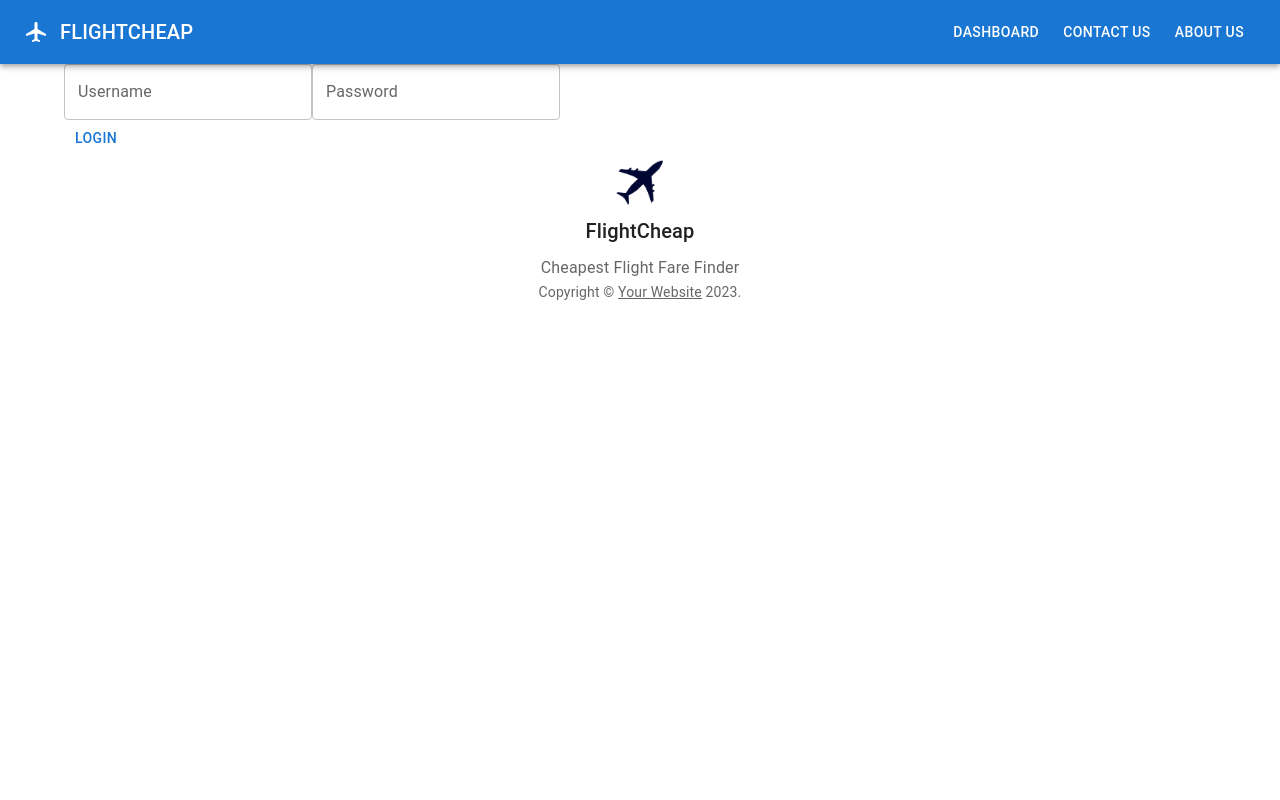
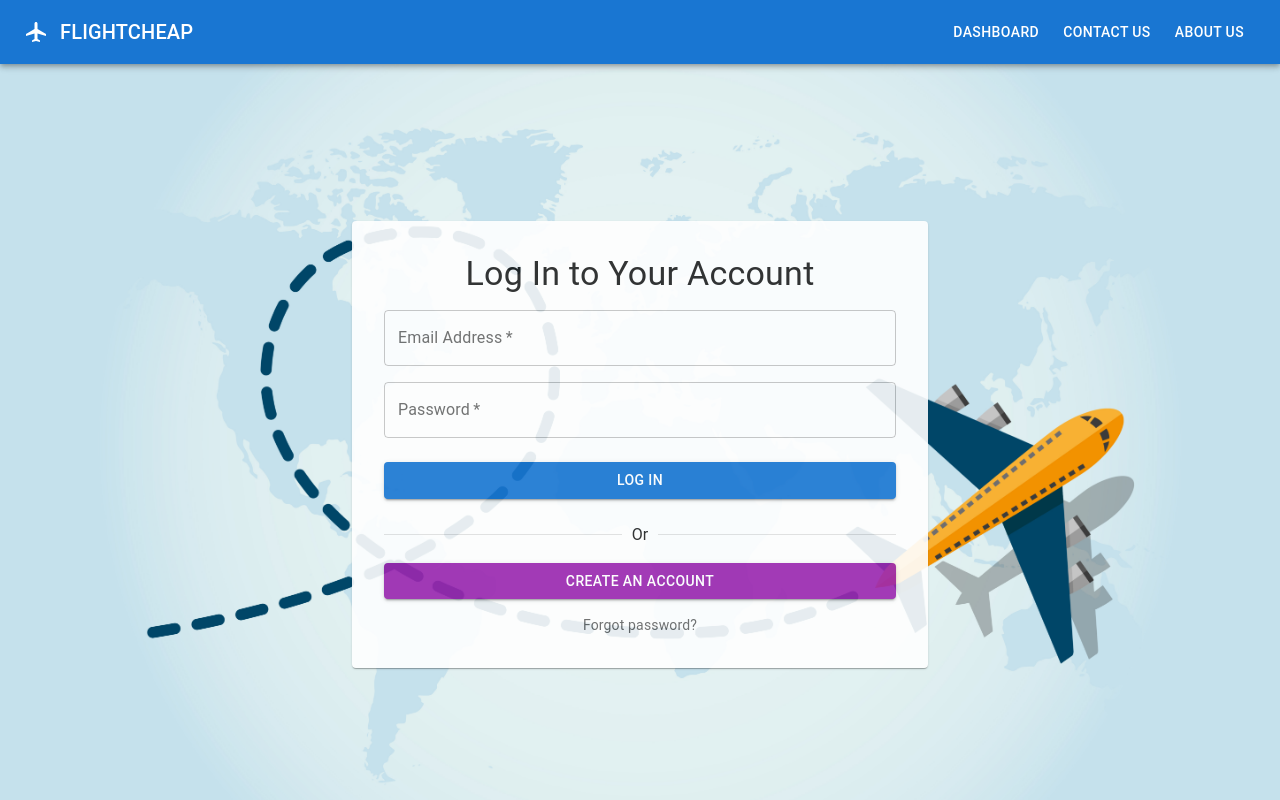
Before and after one commit to cedricp95/flight-cheap-react, a Next.js app: page /access/login in a window 1280 px wide. Shown: the top 800 px of the page. Built offline with nearby package versions, Linux system fonts and the light colour scheme.

Commit message:
login: redesigned  login

```diff
--- a/src/pages/access/login.js
+++ b/src/pages/access/login.js
@@ -1,42 +1,95 @@
-import Layout from '../../components/layout/Layout'
-import React, { useState } from 'react';
-import {login} from '../../api/auth';
-import Router from 'next/router'
-
+import Layout from "../../components/layout/Layout";
+import React, { useState } from "react";
+import { login } from "../../api/auth";
+import Router from "next/router";
 
 import {
   Container,
   Grid,
   TextField,
-  Button
+  Button,
+  Typography,
+  Box,
+  Divider,
+  Paper,
 } from "@mui/material";
 
 export default function Login() {
-
   function submit() {
-    login(username,password).then((res,req)=>{
+    login(username, password)
+      .then((res, req) => {
         sessionStorage.setItem("token", res.data.token);
-        Router.push('/dashboard')
-
-    }).catch((e)=>{
-      alert(e.response.data.detail)
-    })
+        Router.push("/dashboard");
+      })
+      .catch((e) => {
+        alert(e.response.data.detail);
+      });
   }
 
-  const [username, setUsername] = useState('');
-  const [password, setPassword] = useState('');
+  const [username, setUsername] = useState("");
+  const [password, setPassword] = useState("");
 
   return (
-      <Layout type="auth">
-        <Container>
-          <Grid>
-            <TextField id="outlined-basic" label="Username" variant="outlined" onChange={evt =>setUsername(evt.target.value)}/>
-            <TextField id="outlined-basic" label="Password" variant="outlined" type="password" onChange={evt =>setPassword(evt.target.value)}/>
+    <Layout type="auth">
+      <Box
+        sx={{
+          display: "flex",
+          justifyContent: "center",
+          alignItems: "center",
+          minHeight: "calc(110vh - 120px)",
+          backgroundImage: "url('/airplane-background.jpg')",
+          backgroundSize: "cover", // "contain", "cover", "no-repeat
+          backgroundPosition: "center",
+        }}
+      >
+        <Paper sx={{ p: 4, minWidth: "400px", opacity: 0.9 }}>
+          <Typography variant="h4" sx={{ textAlign: "center", mb: 2 }}>
+            Log In to Your Account
+          </Typography>
+          <Grid container spacing={2}>
+            <Grid item xs={12}>
+              <TextField
+                required
+                fullWidth
+                id="username"
+                label="Email Address"
+                variant="outlined"
+                onChange={(evt) => setUsername(evt.target.value)}
+              />
+            </Grid>
+            <Grid item xs={12}>
+              <TextField
+                required
+                fullWidth
+                id="password"
+                label="Password"
+                variant="outlined"
+                type="password"
+                onChange={(evt) => setPassword(evt.target.value)}
+              />
+            </Grid>
           </Grid>
-          <Grid>
-          </Grid>
-          <Button onClick={submit}>Login</Button>
-        </Container>
-      </Layout>
+          <Button variant="contained" fullWidth sx={{ mt: 3 }} onClick={submit}>
+            Log In
+          </Button>
+          <Divider sx={{ mt: 3, mb: 2 }}>Or</Divider>
+          <Button
+            variant="contained"
+            color="secondary"
+            fullWidth
+            sx={{ mb: 2 }}
+          >
+            Create an Account
+          </Button>
+          <Typography
+            variant="body2"
+            color="text.secondary"
+            sx={{ textAlign: "center" }}
+          >
+            Forgot password?
+          </Typography>
+        </Paper>
+      </Box>
+    </Layout>
   );
 }
```
Also changed, not shown: public/airplane-background.jpg (added).
